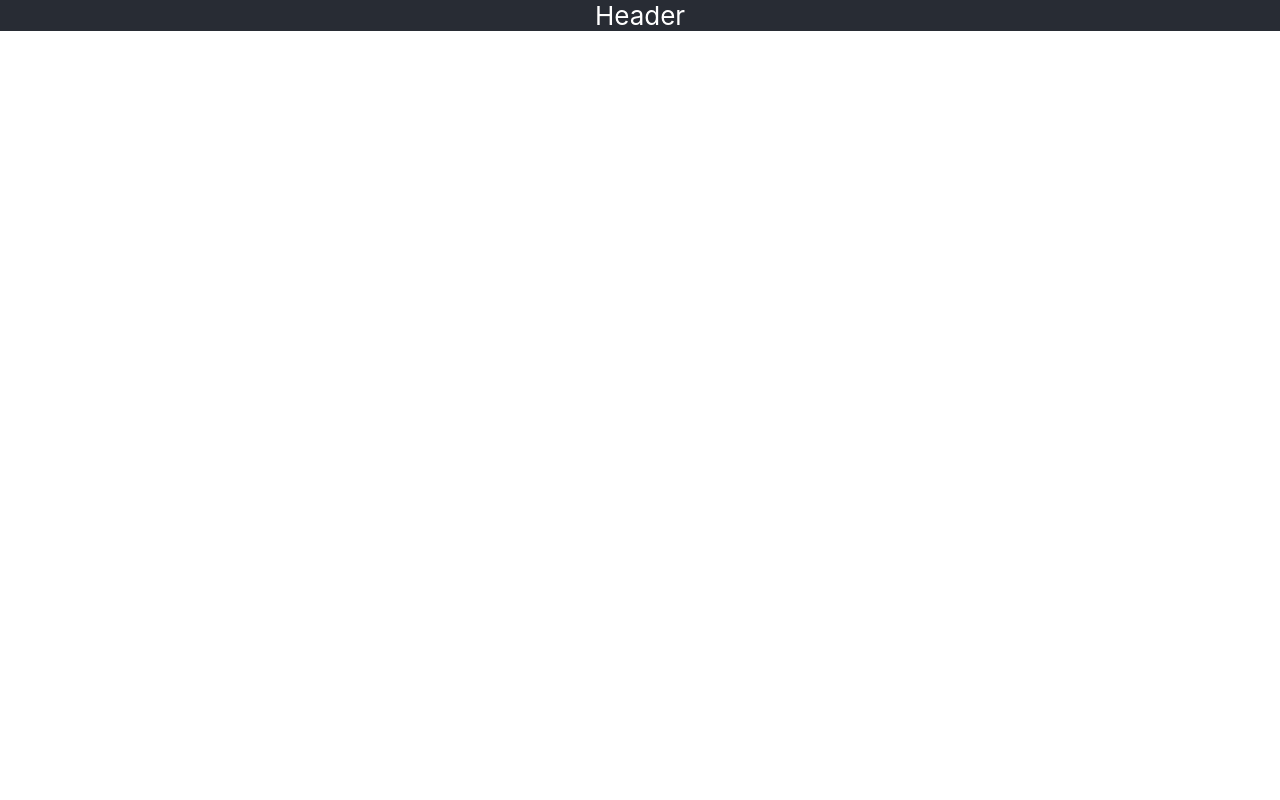
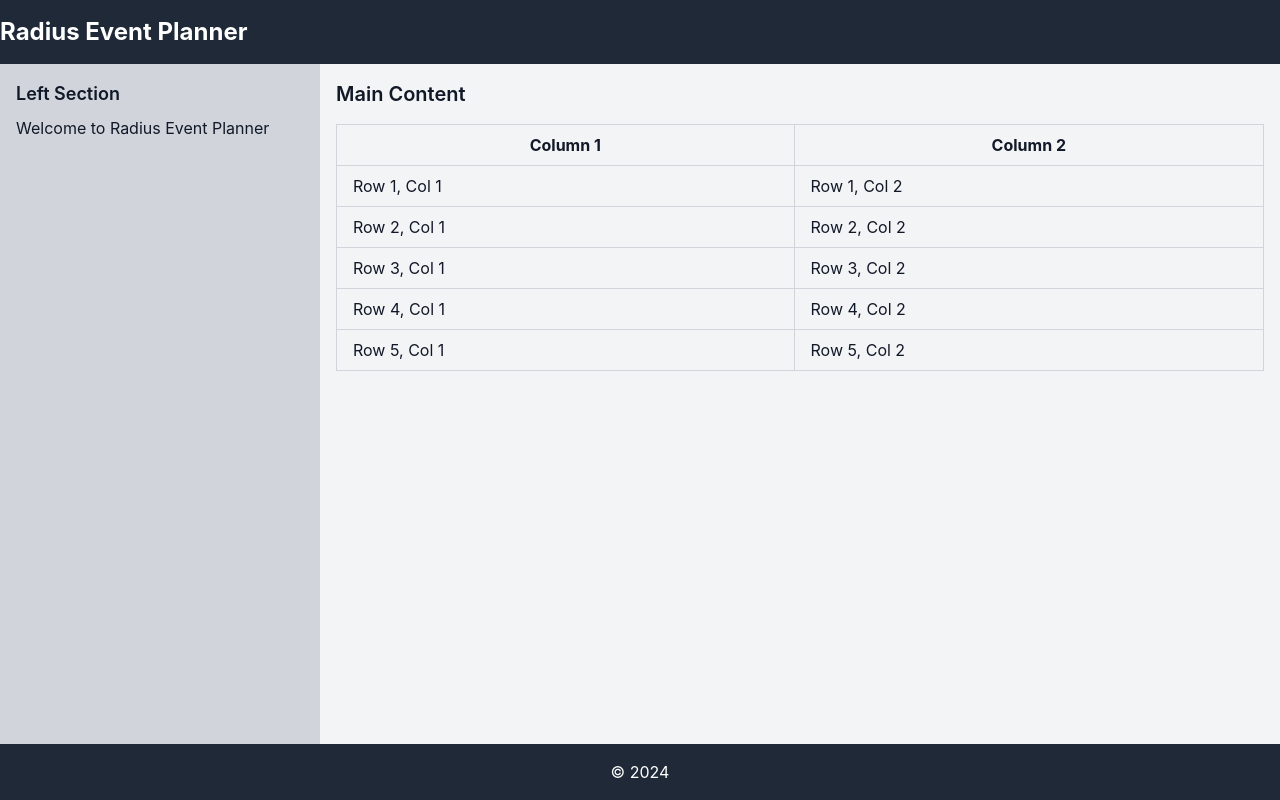
Before and after one commit to developerontheblock/radius-event-planner, a React (Create React App) app: page / in a window 1280 px wide. Built offline with nearby package versions, Linux system fonts and the light colour scheme.

Commit message:
Create Header and Footer components & Tailwind setup

```diff
--- a/package.json
+++ b/package.json
@@ -36,6 +36,7 @@
     ]
   },
   "devDependencies": {
-    "@svgr/webpack": "^8.1.0"
+    "@svgr/webpack": "^8.1.0",
+    "tailwindcss": "^3.4.1"
   }
 }
--- a/src/App.css
+++ /dev/null
@@ -1,13 +0,0 @@
-.App {
-  text-align: center;
-}
-
-.App-header {
-  background-color: #282c34;
-  display: flex;
-  flex-direction: column;
-  align-items: center;
-  justify-content: center;
-  font-size: calc(10px + 2vmin);
-  color: white;
-}
--- a/src/App.tsx
+++ b/src/App.tsx
@@ -1,11 +1,57 @@
-import "./App.css";
+import Footer from "./components/Footer";
+import Header from "./components/Header";
 
-function App() {
+export const App = () => {
   return (
-    <div className="App">
-      <header className="App-header">Header</header>
+    <div className="flex flex-col min-h-screen bg-gray-100 text-gray-900">
+      <Header title="Radius Event Planner" />
+      <div className="flex-grow flex flex-wrap">
+        {/* Left section */}
+        <div className=" bg-gray-300 w-full sm:w-1/4 p-4">
+          {/* Content of the left section */}
+          <h2 className="text-lg font-semibold mb-2">Left Section</h2>
+          <p className="mb-4">Welcome to Radius Event Planner</p>
+        </div>
+
+        {/* Main content section */}
+        <main className="w-full sm:w-3/4 p-4">
+          <div>
+            <h1 className="text-xl font-semibold mb-4">Main Content</h1>
+            {/* Make table responsive */}
+            <div className="overflow-x-auto">
+              {/* Table */}
+              <table className="w-full">
+                <thead>
+                  <tr>
+                    <th className="border border-gray-300 px-4 py-2">
+                      Column 1
+                    </th>
+                    <th className="border border-gray-300 px-4 py-2">
+                      Column 2
+                    </th>
+                  </tr>
+                </thead>
+                <tbody>
+                  {/* Table rows */}
+                  {[...Array(5)].map((_, index) => (
+                    <tr key={index}>
+                      <td className="border border-gray-300 px-4 py-2">
+                        Row {index + 1}, Col 1
+                      </td>
+                      <td className="border border-gray-300 px-4 py-2">
+                        Row {index + 1}, Col 2
+                      </td>
+                    </tr>
+                  ))}
+                </tbody>
+              </table>
+            </div>
+          </div>
+        </main>
+      </div>
+      <Footer />
     </div>
   );
-}
+};
 
 export default App;
--- /dev/null
+++ b/src/components/Footer.tsx
@@ -0,0 +1,13 @@
+const Footer = () => {
+  const currentYear = new Date().getFullYear();
+
+  return (
+    <footer className="bg-gray-800 text-white py-4 text-center mt-auto">
+      <div className="container mx-auto">
+        <p>&copy; {currentYear}</p>
+      </div>
+    </footer>
+  );
+};
+
+export default Footer;
--- /dev/null
+++ b/src/components/Header.tsx
@@ -0,0 +1,15 @@
+type HeaderProps = {
+  title: string;
+};
+
+const Header = ({ title }: HeaderProps) => {
+  return (
+    <header className="bg-gray-800 text-white py-4">
+      <div className="container mx-auto">
+        <h1 className="text-2xl font-bold">{title}</h1>
+      </div>
+    </header>
+  );
+};
+
+export default Header;
--- /dev/null
+++ b/tailwind.config.js
@@ -0,0 +1,8 @@
+/** @type {import('tailwindcss').Config} */
+module.exports = {
+  content: ["./src/**/*.{js,jsx,ts,tsx}"],
+  theme: {
+    extend: {},
+  },
+  plugins: [],
+};
```
Also changed, not shown: src/index.css (+6 -3 lines), public/partners.txt (added), 2 other files (tests, documents, lock files or other folders).
